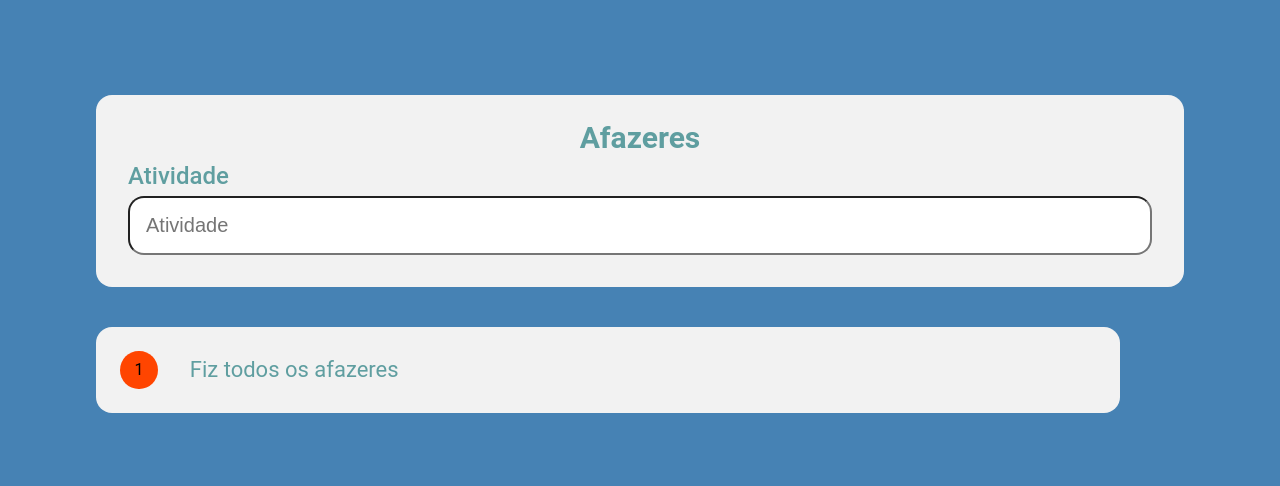
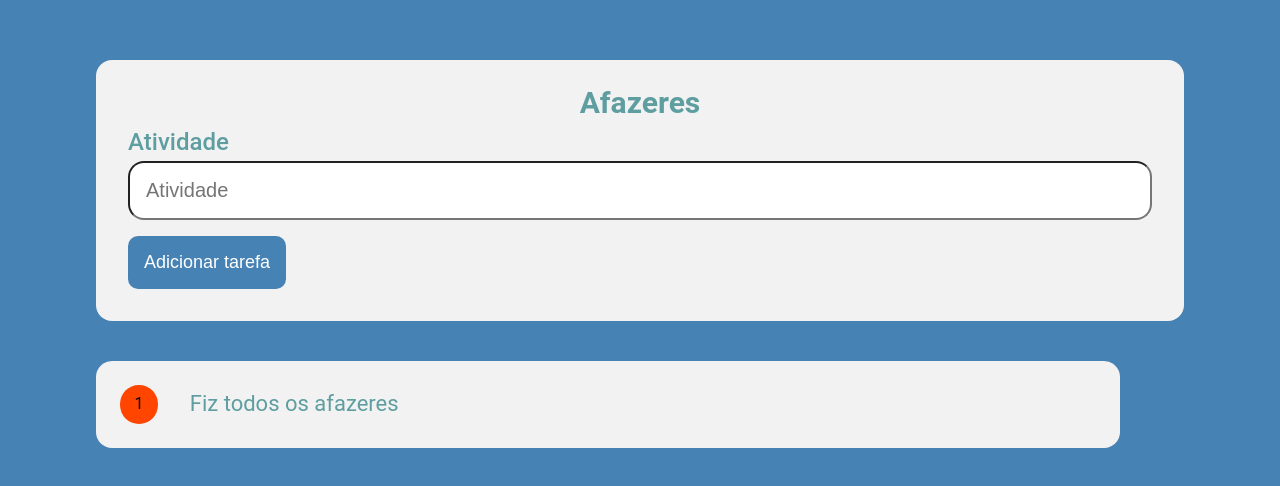
Before and after one commit to MathGPereira/to-do-list, an Angular app in the folder to-do-list/: page / in a window 1280 px wide. Shown: the part 146-632 px from the top of the page. Built offline with nearby package versions, Linux system fonts and the light colour scheme.

Commit message:
Criando botão de enviar formulário

```diff
--- a/to-do-list/src/app/componentes/formulario/formulario.component.css
+++ b/to-do-list/src/app/componentes/formulario/formulario.component.css
@@ -26,6 +26,7 @@
     border-radius: 1rem;
     box-sizing: border-box;
     font-size: 20px;
+    margin-bottom: 1rem;
     padding: 1rem;
     width: 100%;
 }
@@ -34,6 +35,23 @@
     outline: 3px solid #5f9ea0a8;
 }
 
+.formulario button {
+    background-color: #4682b4;
+    border: none;
+    border-radius: 10px;
+    color: #FFFFFF;
+    cursor: pointer;
+    font-size: 18px;
+    font-weight: 500;
+    padding: 1rem;
+    transition: all .3s ease-in-out;
+}
+
+.formulario button:hover {
+    background-color: #305a7c;
+    transform: scale(101%);
+}
+
 .atividades {
     width: 80vw;
 }
--- a/to-do-list/src/app/componentes/formulario/formulario.component.html
+++ b/to-do-list/src/app/componentes/formulario/formulario.component.html
@@ -4,6 +4,7 @@
         <label for="atividade">Atividade</label>
         <input type="text" placeholder="Atividade" required>
     </fieldset>
+    <button type="submit">Adicionar tarefa</button>
 </form>
 <div class="atividades">
     <app-atividade></app-atividade>
```
